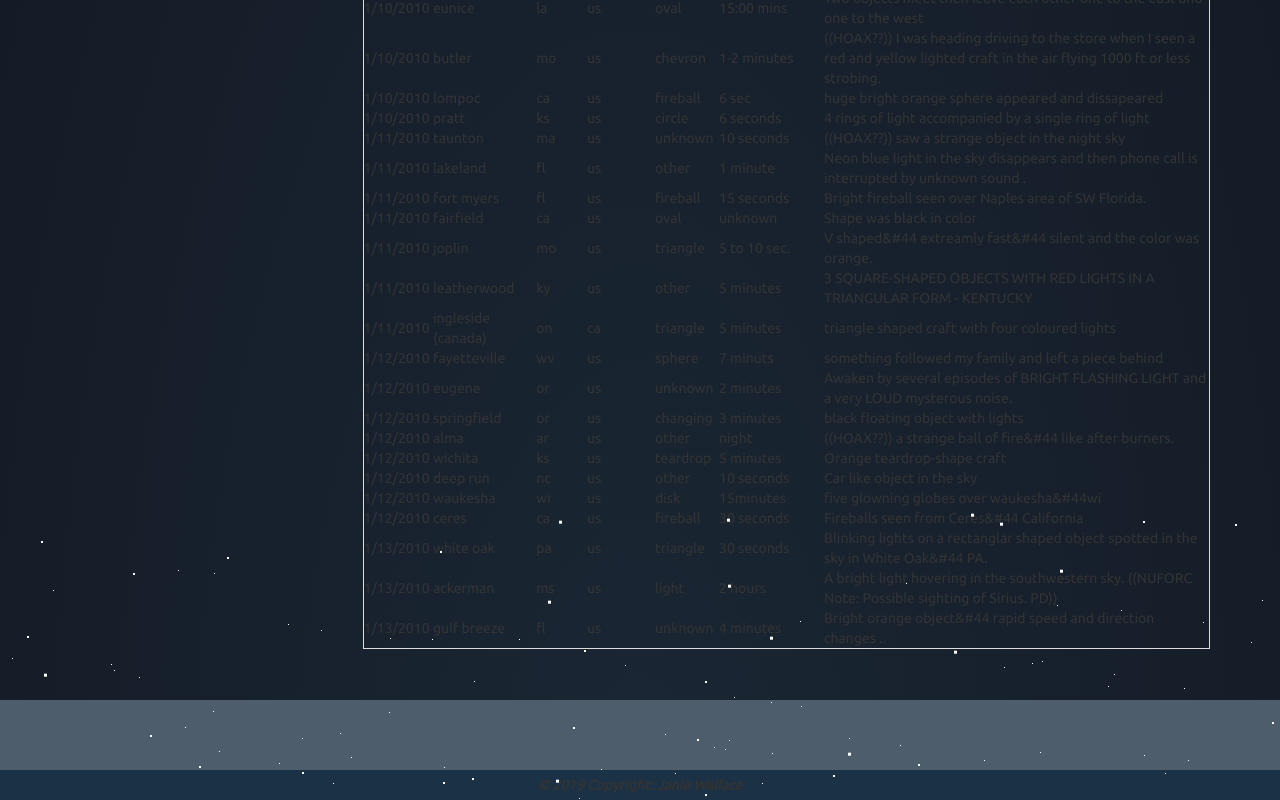
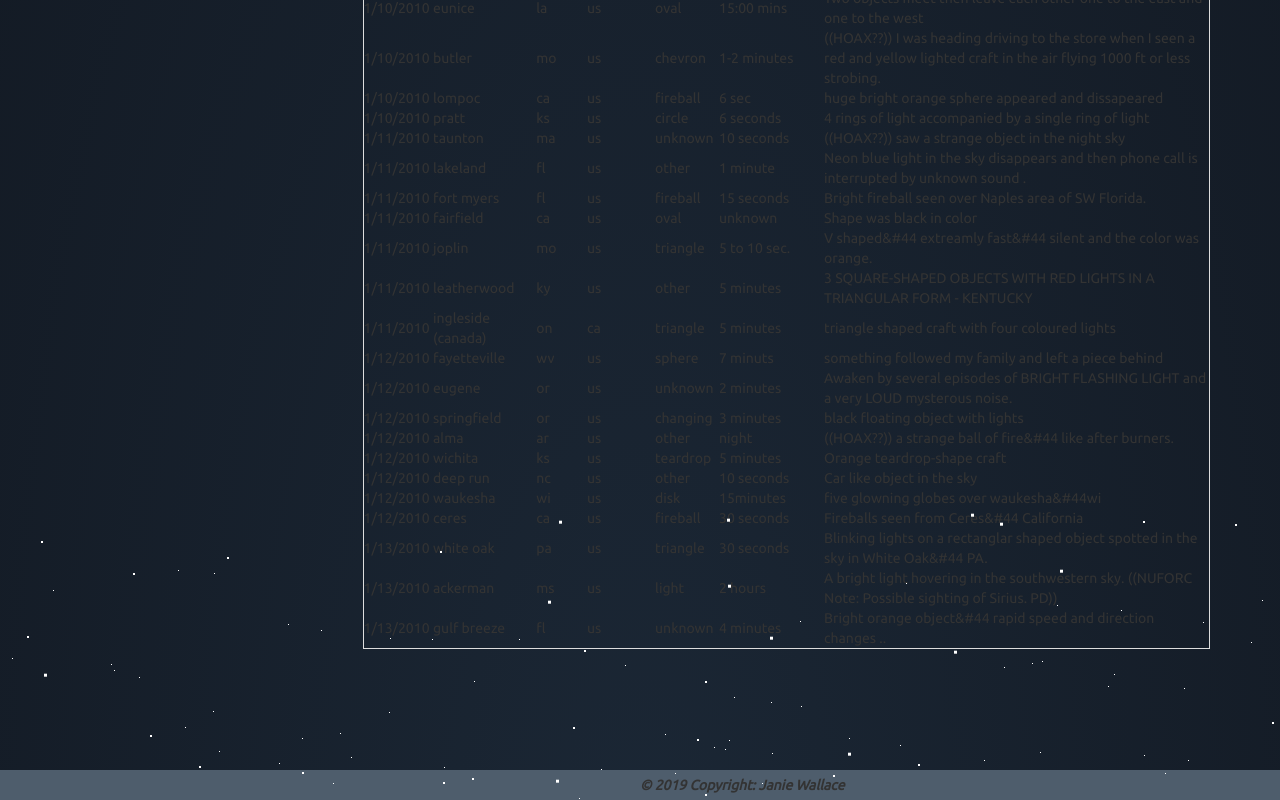
Before and after one commit to Janie228/UFOSighting_JS, a plain HTML site: page index.html in a window 1280 px wide. Shown: the part 3892-4692 px from the top of the page. Drawn offline with nearby package versions, Linux system fonts and the light colour scheme.

Commit message:
Add files via upload

```diff
--- a/static/css/ufoStyle.css
+++ b/static/css/ufoStyle.css
@@ -10,7 +10,7 @@ body {
   margin: 0;
 }
 
-/* The wrapper contains all of the page's content besides the footer, which is pushed to the bottom of the page */
+/* The wrapper contains all of the page's content besides the footer, which is pushed to the bottom of the page*/
 .wrapper {
   position: relative;
   min-height: 100%;
@@ -24,18 +24,14 @@ body {
   right: 0;
   bottom: 0;
   left: 0;
-  min-height: 100px;
+  min-height: 30px;
   background: #4e5d6c;
 }
 
 /* The code styles the text at the bottom of the footer */
 .footer > .bottom {
   position: absolute;
-  right: 0;
-  bottom: 0;
-  left: 0;
-  padding: 5px;
-  background: #1b3146;
+  padding-top: 5px;
 }
 
 .navbar {
```
